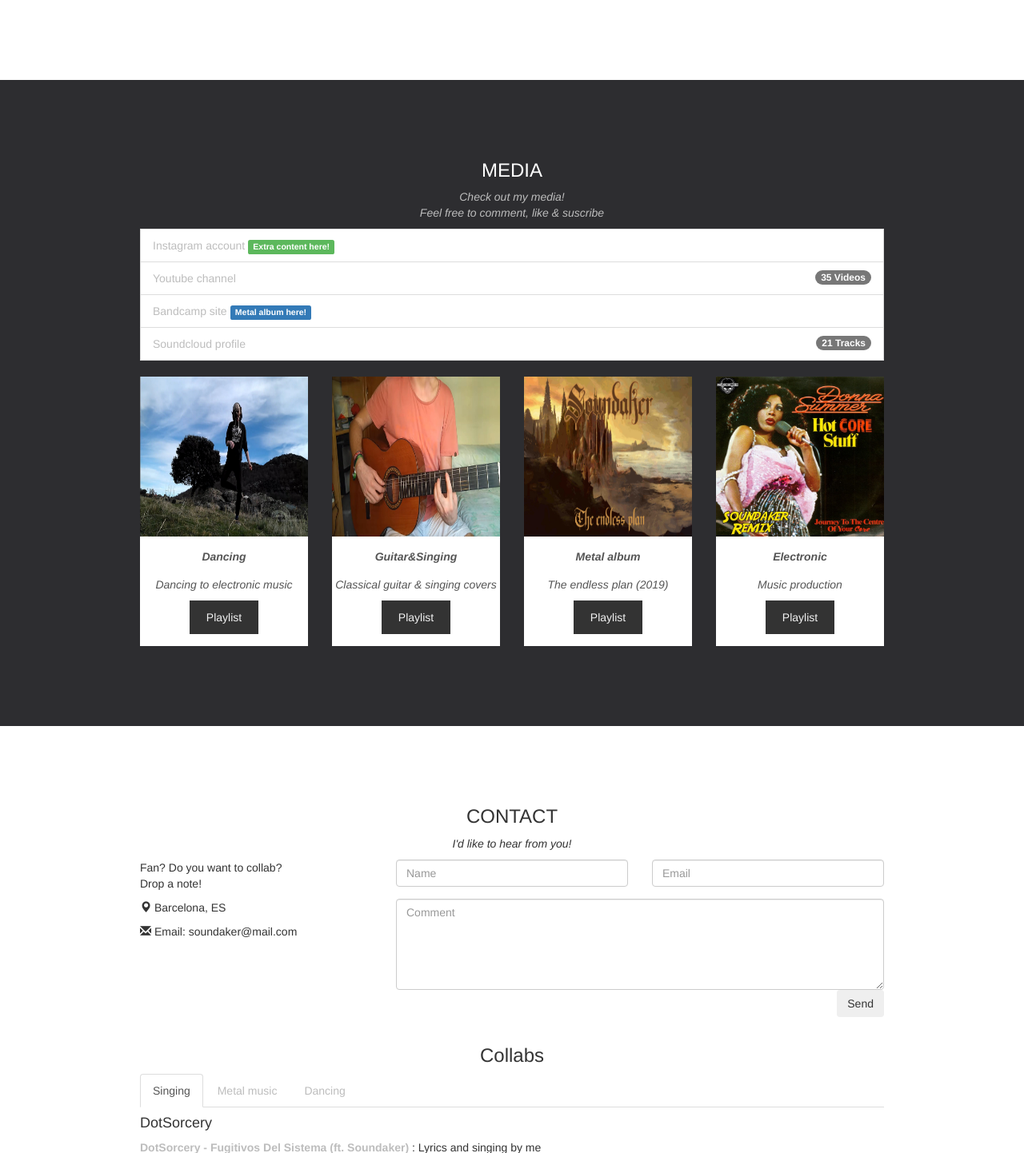
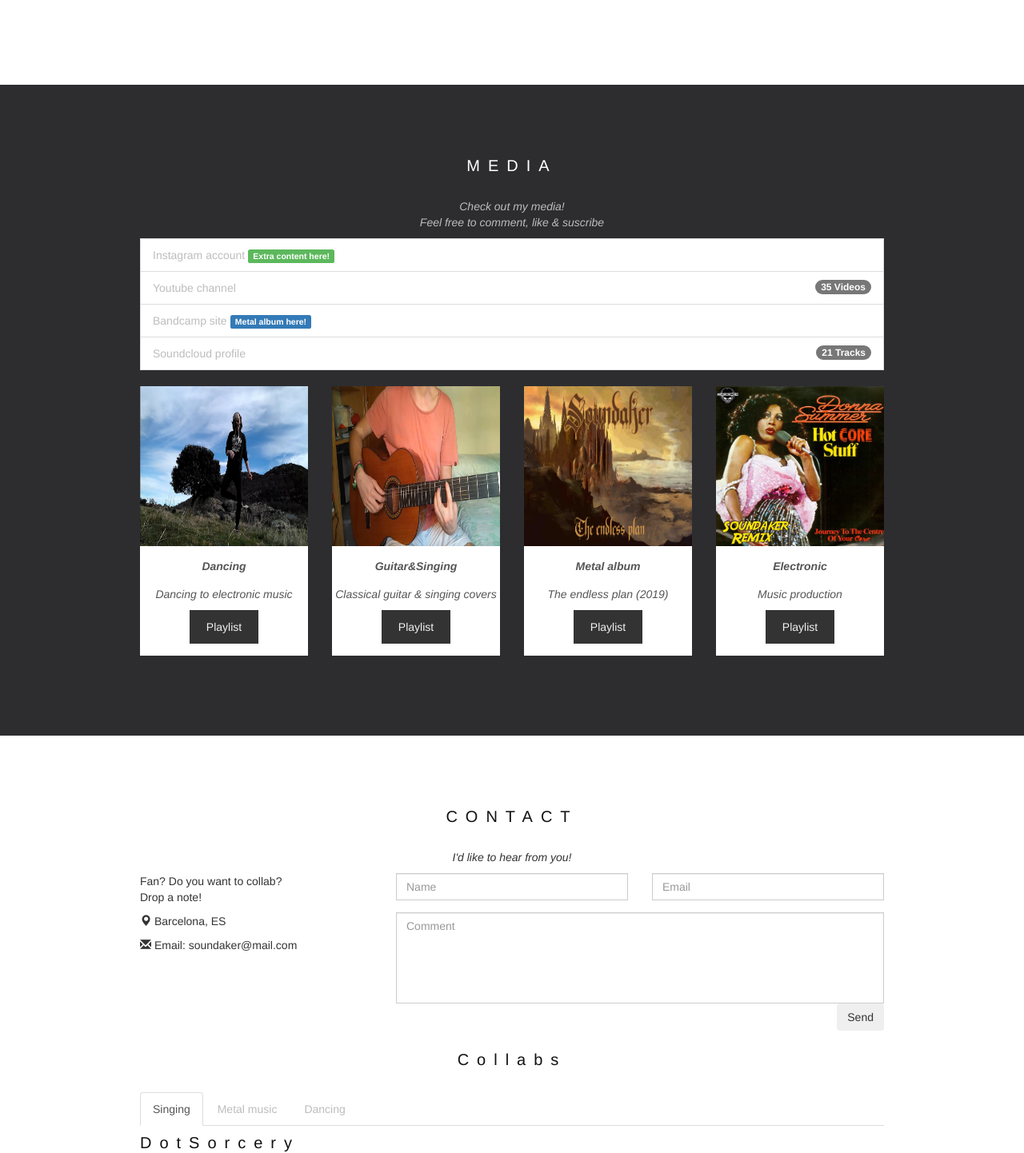
Before and after one commit to AlbertoIzq/AlbertoIzq-2.ArtistWebsite, a Flask app: page / in a window 1280 px wide. Shown: the part 1626-3068 px from the top of the page at 80% size. Run offline with Flask 2, Linux system fonts and the light colour scheme; some libraries are stand-ins or nearby versions.

Commit message:
Add fonts and extra styling

```diff
--- a/AlbertoIzq-2.ArtistWebsite/templates/home.html
+++ b/AlbertoIzq-2.ArtistWebsite/templates/home.html
@@ -5,12 +5,35 @@
     <meta charset="utf-8">
     <meta name="viewport" content="width=device-width, initial-scale=1">
     <link rel="stylesheet" href="https://maxcdn.bootstrapcdn.com/bootstrap/3.4.1/css/bootstrap.min.css">
-    <link href="{{url_for('static', filename = 'css/nav_bar.css')}}" rel="stylesheet" />
+
+    <link href="{{url_for('static', filename = 'css/nav_bar.css')}}" rel="stylesheet">
+    <link href="https://fonts.googleapis.com/css?family=Montserrat" rel="stylesheet" type="text/css">
+    <link href="https://fonts.googleapis.com/css?family=Lato" rel="stylesheet" type="text/css">
+
     <script src="https://ajax.googleapis.com/ajax/libs/jquery/3.5.1/jquery.min.js"></script>
     <script src="https://maxcdn.bootstrapcdn.com/bootstrap/3.4.1/js/bootstrap.min.js"></script>
     <style>
         .container {
             padding: 80px 120px; /* edited attribute */
+        }
+
+        /* General */
+        /* Overwrite default styles of h3 and h4 */
+        h3, h4 {
+            margin: 10px 0 30px 0;
+            letter-spacing: 10px;
+            font-size: 20px;
+            color: #111;
+        }
+
+        /* Remove rounded borders on input fields */
+        .form-control {
+            border-radius: 0;
+        }
+
+        /* Disable the ability to resize textareas */
+        textarea {
+            resize: none;
         }
 
         /* Carousel */
```
